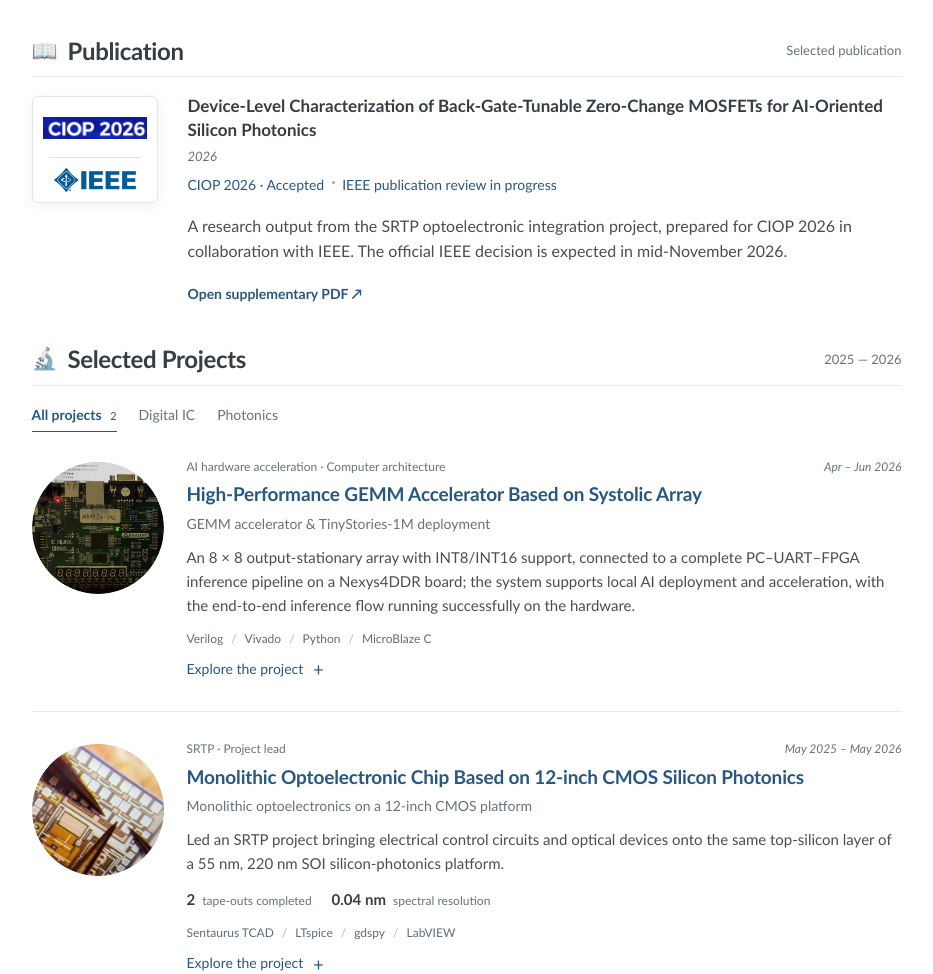
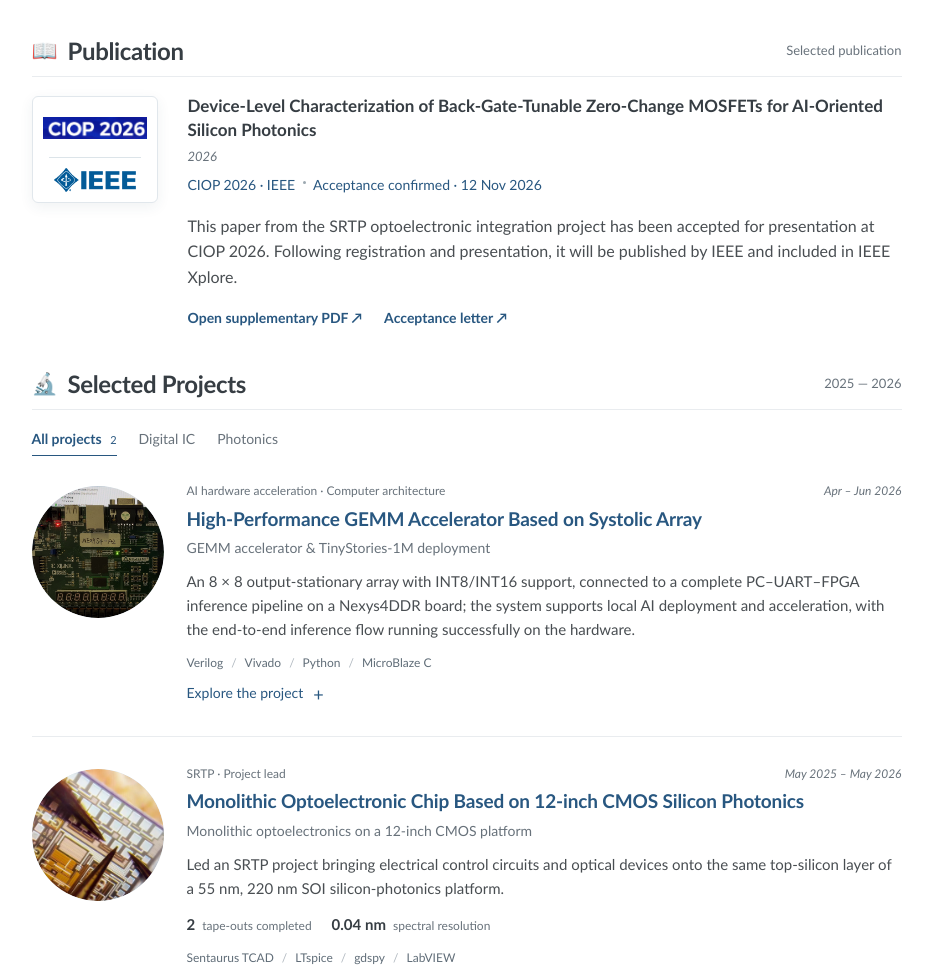
Before and after one commit to cloud121385/yunfeng_homepage, a plain HTML site: page index.html in a window 1280 px wide. Shown: the part 1013-1987 px from the top of the page, without its empty margins (289-1222 px from the left). Drawn offline with Linux system fonts and the light colour scheme.

Commit message:
Update publication acceptance and add notification PDF

```diff
--- a/academic.css
+++ b/academic.css
@@ -90,3 +90,6 @@ main{min-width:0}section{margin:0 0 38px}.section-heading{display:flex;align-ite
 /* Keep the email labels aligned with the sidebar's body text. */
 .email-links a{font-size:14px;line-height:1.5}
 .email-links a strong{font-size:14px}
+
+/* Publication documents align side by side and wrap on narrow screens. */
+.publication-links{display:flex;flex-wrap:wrap;align-items:baseline;gap:6px 22px}
--- a/i18n.js
+++ b/i18n.js
@@ -72,9 +72,9 @@ Object.assign(window.HOMEPAGE_ZH, {
   'Device-Level Characterization of Back-Gate-Tunable Zero-Change MOSFETs for AI-Oriented Silicon Photonics':'面向 AI 硅光子的背栅可调零变化 MOSFET 器件级表征'
 });
 Object.assign(window.HOMEPAGE_ZH, {
-  'CIOP 2026 · Accepted':'CIOP 2026 · 已接收',
-  'IEEE publication review in progress':'IEEE 出版审核中',
-  'A research output from the SRTP optoelectronic integration project, prepared for CIOP 2026 in collaboration with IEEE. The official IEEE decision is expected in mid-November 2026.':'本成果来自 SRTP 光电融合项目，面向与 IEEE 合作举办的 CIOP 2026。IEEE 官方结果预计于 2026 年 11 月中旬公布。',
+  'CIOP 2026 · IEEE':'CIOP 2026 · IEEE',
+  'Acceptance confirmed · 12 Nov 2026':'接收已确认 · 2026 年 11 月 12 日',
+  'This paper from the SRTP optoelectronic integration project has been accepted for presentation at CIOP 2026. Following registration and presentation, it will be published by IEEE and included in IEEE Xplore.':'本论文来自 SRTP 光电融合项目，已获 CIOP 2026 接收并将作会议报告。完成注册和报告后，论文将由 IEEE 出版并收录于 IEEE Xplore。',
   'CIOP 2026 and IEEE logos':'CIOP 2026 与 IEEE 标识',
   'Peking University and NanoCoreChip identifiers':'北京大学与 NanoCoreChip 标识',
   'Peking University emblem':'北京大学校徽',
@@ -86,3 +86,7 @@ Object.assign(window.HOMEPAGE_ZH, {
   'High-Performance GEMM Accelerator Based on Systolic Array':'基于脉动阵列的高性能 GEMM 加速器',
   'Monolithic Optoelectronic Chip Based on 12-inch CMOS Silicon Photonics':'基于 12 英寸 CMOS 硅光平台的单片光电芯片'
 });
+
+Object.assign(window.HOMEPAGE_ZH, {
+  'Acceptance letter ↗':'接收通知 ↗'
+});
--- a/index.html
+++ b/index.html
@@ -7,8 +7,8 @@
   <meta name="theme-color" content="#ffffff">
   <title>Yunfeng Li · Personal Homepage</title>
   <link rel="icon" href="assets/favicon.svg" type="image/svg+xml">
-  <link rel="stylesheet" href="academic.css?v=16.0">
-  <link rel="stylesheet" href="life.css?v=16.0"><script src="i18n.js?v=16.0" defer></script><script src="controller.js?v=16.0" defer></script>
+  <link rel="stylesheet" href="academic.css?v=20.0">
+  <link rel="stylesheet" href="life.css?v=16.0"><script src="i18n.js?v=20.0" defer></script><script src="controller.js?v=16.0" defer></script>
 </head>
 <body id="top">
   <a class="skip-link" href="#main">Skip to content</a>
@@ -62,7 +62,7 @@
       </section>
       <section id="publications">
         <div class="section-heading"><span class="section-icon" aria-hidden="true">📖</span><h2>Publication</h2><span class="section-aside">Selected publication</span></div>
-        <article class="publication-row"><div class="publication-logos" aria-label="CIOP 2026 and IEEE logos"><img class="ciop-wordmark" src="assets/ciop-official.png" alt="CIOP 2026 logo" loading="lazy" decoding="async"><span class="publication-logo-rule" aria-hidden="true"></span><img class="ieee-wordmark" src="assets/ieee-official.png" alt="IEEE logo" loading="lazy" decoding="async"></div><div><div class="entry-top"><h3>Device-Level Characterization of Back-Gate-Tunable Zero-Change MOSFETs for AI-Oriented Silicon Photonics</h3><span class="date">2026</span></div><p class="entry-role publication-status"><span>CIOP 2026 · Accepted</span><span>IEEE publication review in progress</span></p><p>A research output from the SRTP optoelectronic integration project, prepared for CIOP 2026 in collaboration with IEEE. The official IEEE decision is expected in mid-November 2026.</p><a class="publication-link" href="assets/CIOP2026-2026-000206-Supplementary.pdf" target="_blank" rel="noopener noreferrer">Open supplementary PDF ↗</a></div></article>
+        <article class="publication-row"><div class="publication-logos" aria-label="CIOP 2026 and IEEE logos"><img class="ciop-wordmark" src="assets/ciop-official.png" alt="CIOP 2026 logo" loading="lazy" decoding="async"><span class="publication-logo-rule" aria-hidden="true"></span><img class="ieee-wordmark" src="assets/ieee-official.png" alt="IEEE logo" loading="lazy" decoding="async"></div><div><div class="entry-top"><h3>Device-Level Characterization of Back-Gate-Tunable Zero-Change MOSFETs for AI-Oriented Silicon Photonics</h3><span class="date">2026</span></div><p class="entry-role publication-status"><span>CIOP 2026 · IEEE</span><span>Acceptance confirmed · 12 Nov 2026</span></p><p>This paper from the SRTP optoelectronic integration project has been accepted for presentation at CIOP 2026. Following registration and presentation, it will be published by IEEE and included in IEEE Xplore.</p><div class="publication-links"><a class="publication-link" href="assets/CIOP2026-2026-000206-Supplementary.pdf" target="_blank" rel="noopener noreferrer">Open supplementary PDF ↗</a><a class="publication-link" href="assets/CIOP2026-Acceptance-Notification.pdf" target="_blank" rel="noopener noreferrer">Acceptance letter ↗</a></div></div></article>
       </section>
       <section id="projects">
         <div class="section-heading"><span class="section-icon" aria-hidden="true">🔬</span><h2>Selected Projects</h2><span class="section-aside">2025 — 2026</span></div>
```
Also changed, not shown: 1 other file.
